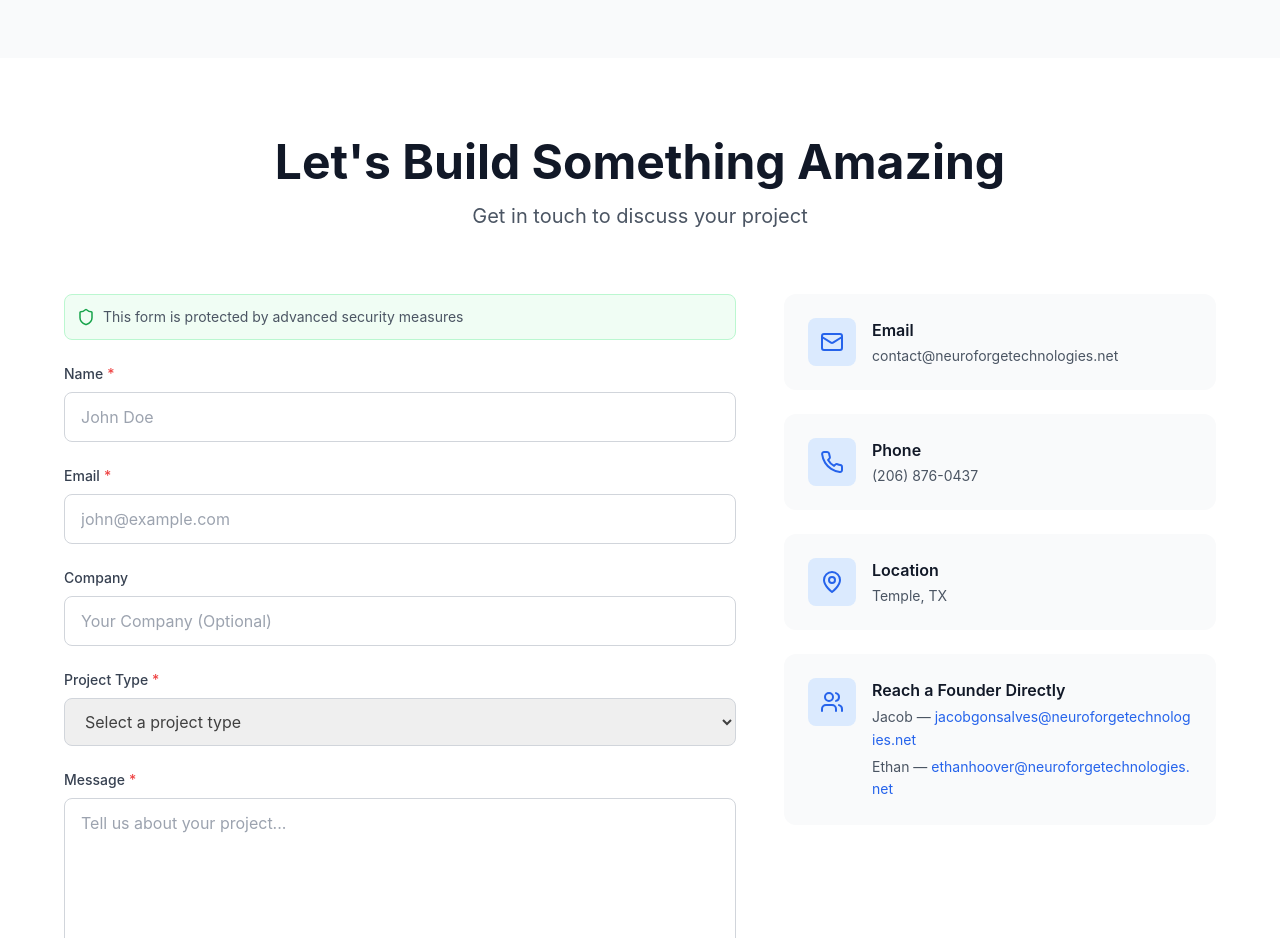
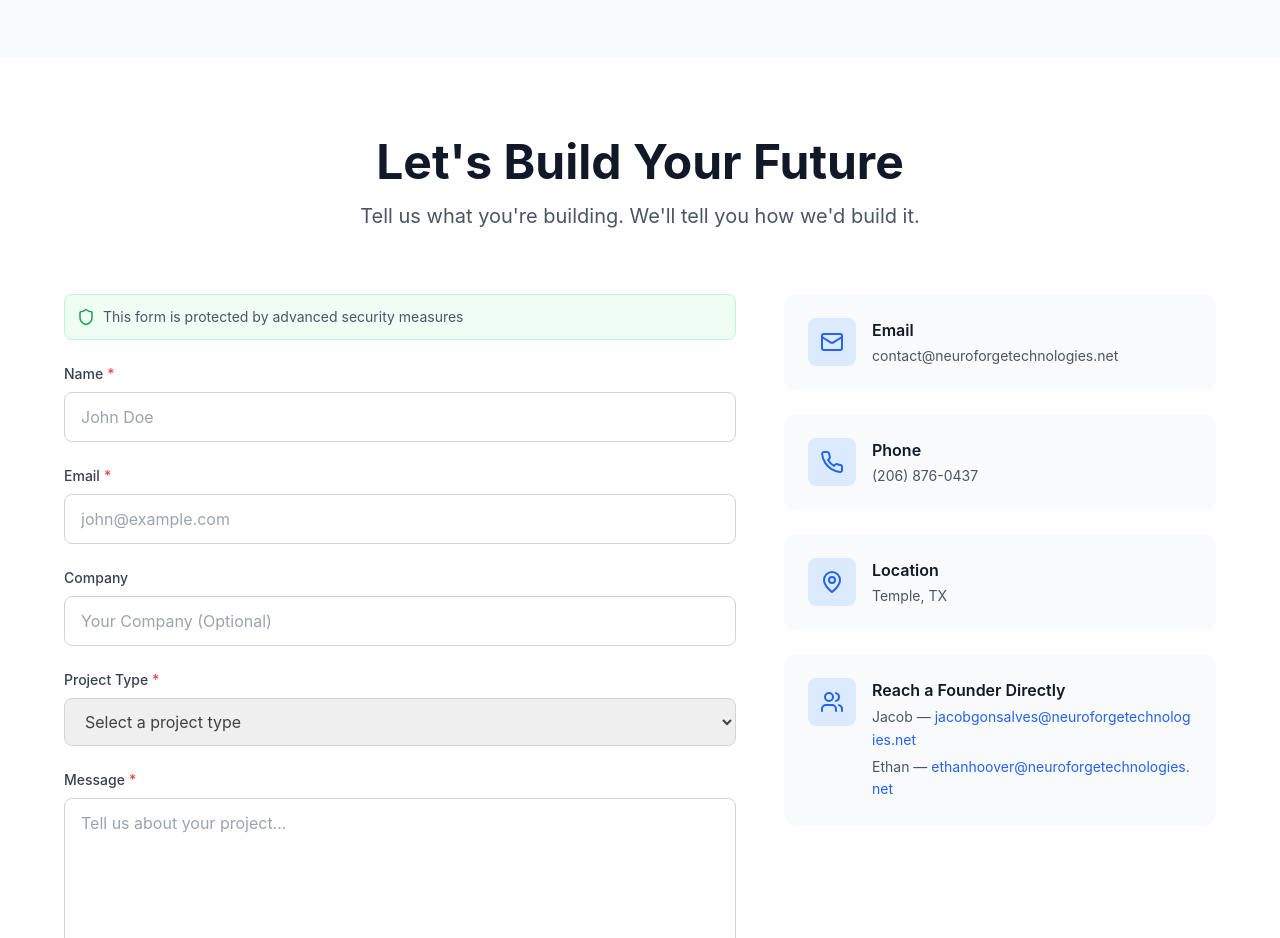
Before and after one commit to AryaTech-Labs/Website, a React (Vite) app: page / in a window 1280 px wide. Shown: the part 5500-6438 px from the top of the page. Built offline with nearby package versions, Linux system fonts and the light colour scheme.

Commit message:
Refine Contact heading: 'Let's Build Your Future' with builder-tone subhead

```diff
--- a/src/components/sections/Contact.jsx
+++ b/src/components/sections/Contact.jsx
@@ -240,10 +240,10 @@
           }`}
         >
           <h2 className="text-4xl md:text-5xl font-bold text-gray-900 mb-4">
-            Let's Build Something Amazing
+            Let&apos;s Build Your Future
           </h2>
           <p className="text-xl text-gray-600 max-w-2xl mx-auto">
-            Get in touch to discuss your project
+            Tell us what you&apos;re building. We&apos;ll tell you how we&apos;d build it.
           </p>
         </div>
 
```
